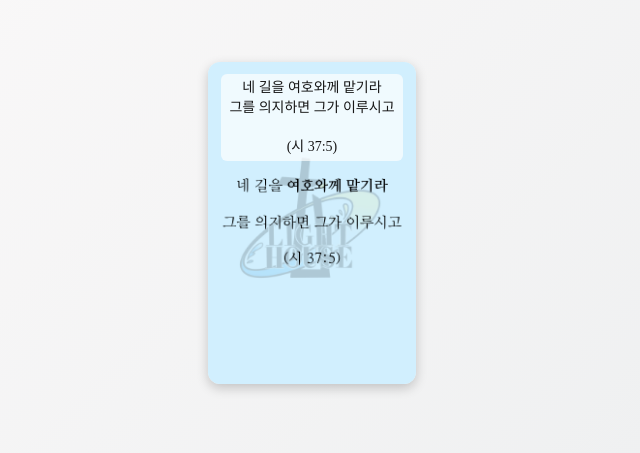
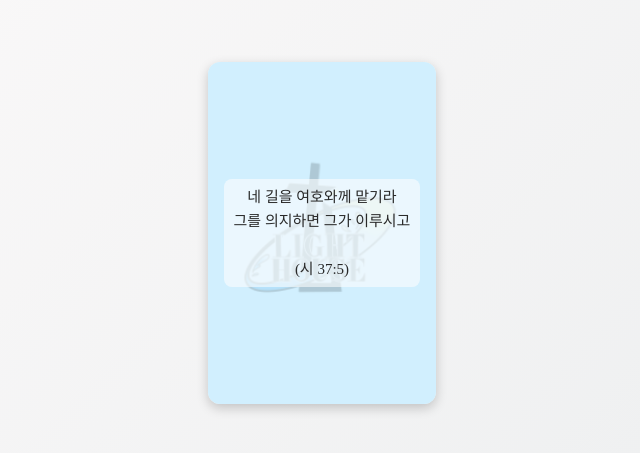
Before and after one commit to corudqls900-spec/bible-card-1, a plain HTML site: page index.html in a window 1280 px wide. Shown: the part 187-640 px from the top of the page, without its empty margins (328-968 px from the left). Drawn offline with Linux system fonts and the light colour scheme.

Commit message:
Update index.html

```diff
--- a/index.html
+++ b/index.html
@@ -45,32 +45,33 @@
       background-size: cover;
       background-position: center;
       display: flex;
-      align-items: flex-start; /* 위쪽 정렬 */
-      justify-content: center; /* 가운데 정렬 */
+      align-items: center;   /* 세로 중앙 정렬 */
+      justify-content: center; /* 가로 중앙 정렬 */
+      text-align: center;
+      padding: 10px;
     }
 
     .card-front {
-      background-image: url('images/front-1.png');
+      background-image: url('images/front1-1.png');
       filter: brightness(0.95) contrast(1.1);
     }
 
     .card-back {
-      background-image: url('images/back-1.png');
+      background-image: url('images/back1-1.png');
       filter: brightness(0.95) contrast(1.1);
       transform: rotateY(180deg);
     }
 
     /* 글자 스타일 */
     .card-text {
-      margin-top: 12px; /* 위에서 살짝 내려오기 */
-      font-family: "Times New Roman", "바탕체", "명조체", serif; /* 명조체 */
-      font-size: 14px;
-      color: #222;
-      text-align: center;
-      background: rgba(255, 255, 255, 0.7); /* 살짝 배경 넣어서 선명하게 */
-      padding: 4px 8px;
-      border-radius: 6px;
-      line-height: 1.4;
+      font-family: "Times New Roman","명조체", serif; /* 명조체 */
+      font-size: 15px;
+      color: #333; /* 덜 쨍한 진회색 */
+      background: rgba(255, 255, 255, 0.6); /* 좀 더 투명한 배경 */
+      padding: 6px 10px;
+      border-radius: 8px;
+      line-height: 1.6;
+      max-width: 90%; /* 너무 넓어지지 않게 */
     }
   </style>
 </head>
```
